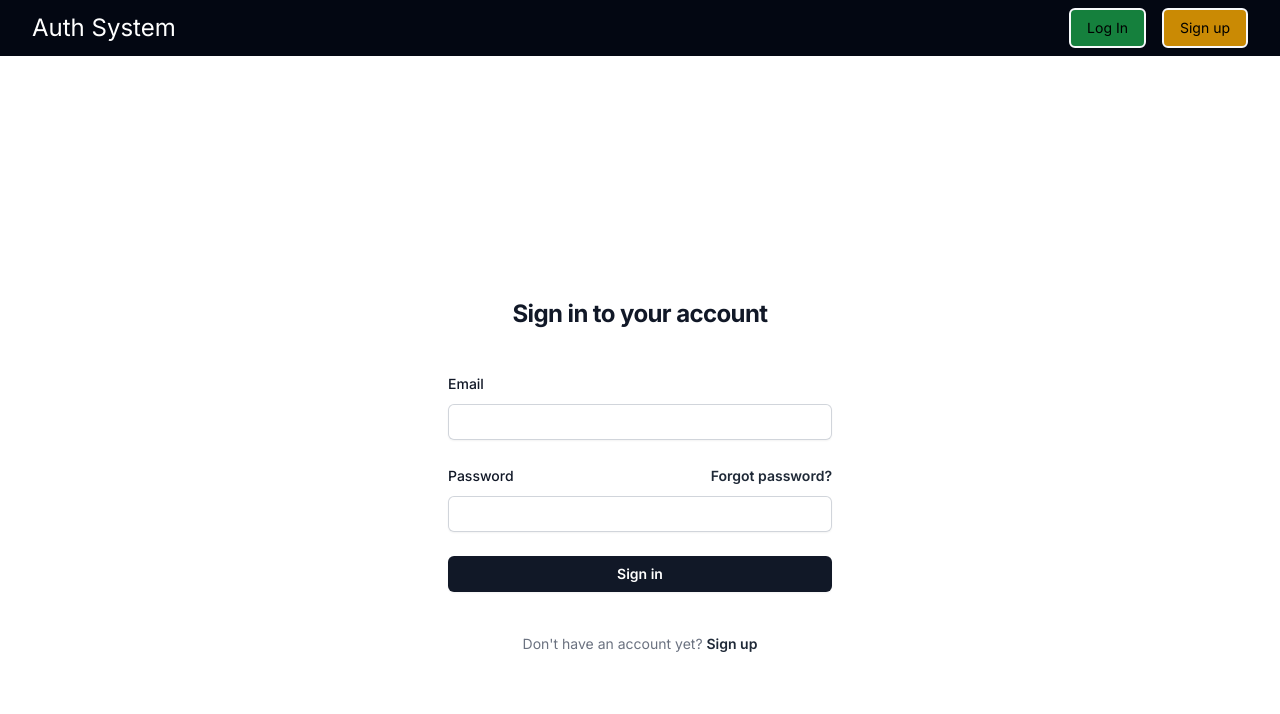
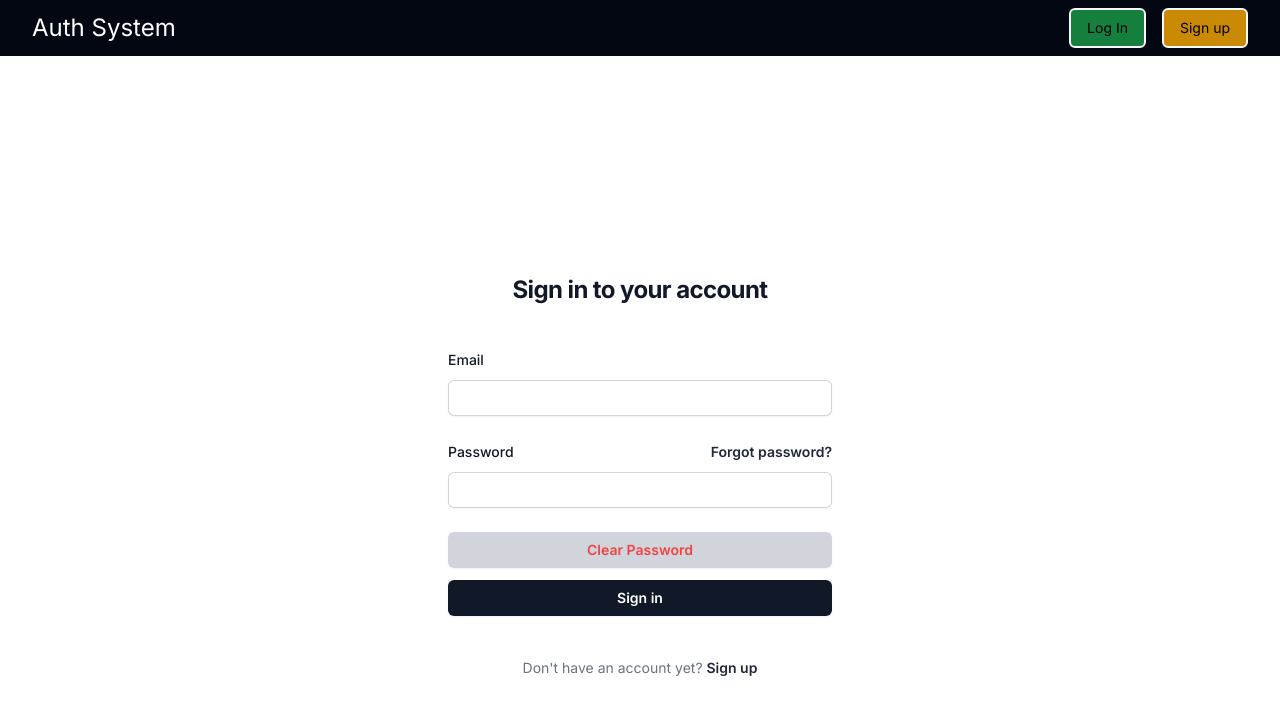
Before and after one commit to carlosdlacoste/redux-auth-app, a Next.js app: page /login in a window 1280 px wide. Shown: the top 714 px of the page. Built offline with nearby package versions, Linux system fonts and the light colour scheme.

Commit message:
Add design of clear password button in login form

```diff
--- a/src/app/login/page.jsx
+++ b/src/app/login/page.jsx
@@ -11,6 +11,7 @@ const Login = () =>{
     const [email, setEmail] = useState("")
     const [password, setPassword] = useState("")
     const [showPassword, setShowPassword] = useState(false)
+    const [passwordIsEmpty, setPasswordIsEmpty] = useState(false)
     const dispatch = useDispatch()
     const router = useRouter()
 
@@ -68,7 +69,8 @@ const Login = () =>{
                             </div>
                         </div>
 
-                        <div>
+                        <div className="grid gap-y-3">
+                            <button className="flex justify-center w-full bg-gray-300 text-red-500 rounded-md px-3 py-1.5 text-sm font-semibold leading-6 shadow-sm hover:bg-gray-500 hover:border-2 border-red-500 focus-visible:outline focus-visible:outline-2 focus-visible:outline-offset-2 focus-visible:outline-indigo-600">Clear Password</button>
                             <button onClick={(event) => handleLogIn(event)} className="flex w-full justify-center rounded-md bg-gray-900 px-3 py-1.5 text-sm font-semibold leading-6 text-white shadow-sm hover:bg-gray-500 focus-visible:outline focus-visible:outline-2 focus-visible:outline-offset-2 focus-visible:outline-indigo-600">Sign in</button>
                         </div>
                     </form>
```
